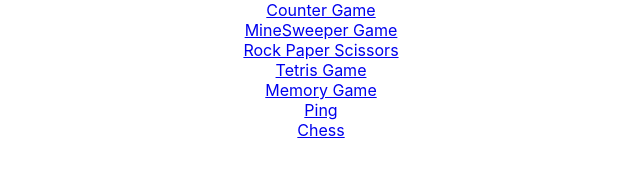
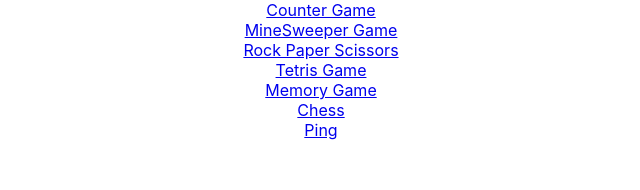
Before and after one commit to DigitalCraftsStudents/dev-arcade, a React (Create React App) app in the folder client/: page / in a window 1280 px wide. Shown: the top 190 px of the page, without its empty margins (319-959 px from the left). Built offline with nearby package versions, Linux system fonts and the light colour scheme; a web font is replaced by a local one.

Commit message:
switch Chess and Ping on index

```diff
--- a/client/src/App.js
+++ b/client/src/App.js
@@ -39,9 +39,9 @@ function App() {
         <br/>
         <Link to="/memory">Memory Game</Link>
         <br/>
+        <Link to="/chess">Chess</Link>
+        <br/>
         <Link to="/ping">Ping</Link>
-        <br/>
-        <Link to="/chess">Chess</Link>
       </nav>
         <Switch>
           <Route path="/counter">
@@ -59,11 +59,11 @@ function App() {
           <Route path="/memory">
             <MemoryGame />
           </Route>
+          <Route path="/chess">
+            <MyChessBoard/>
+          </Route>
           <Route path="/ping">
             <Ping />
-          </Route>
-          <Route path="/chess">
-            <MyChessBoard/>
           </Route>
         </Switch>
     </div>
```
